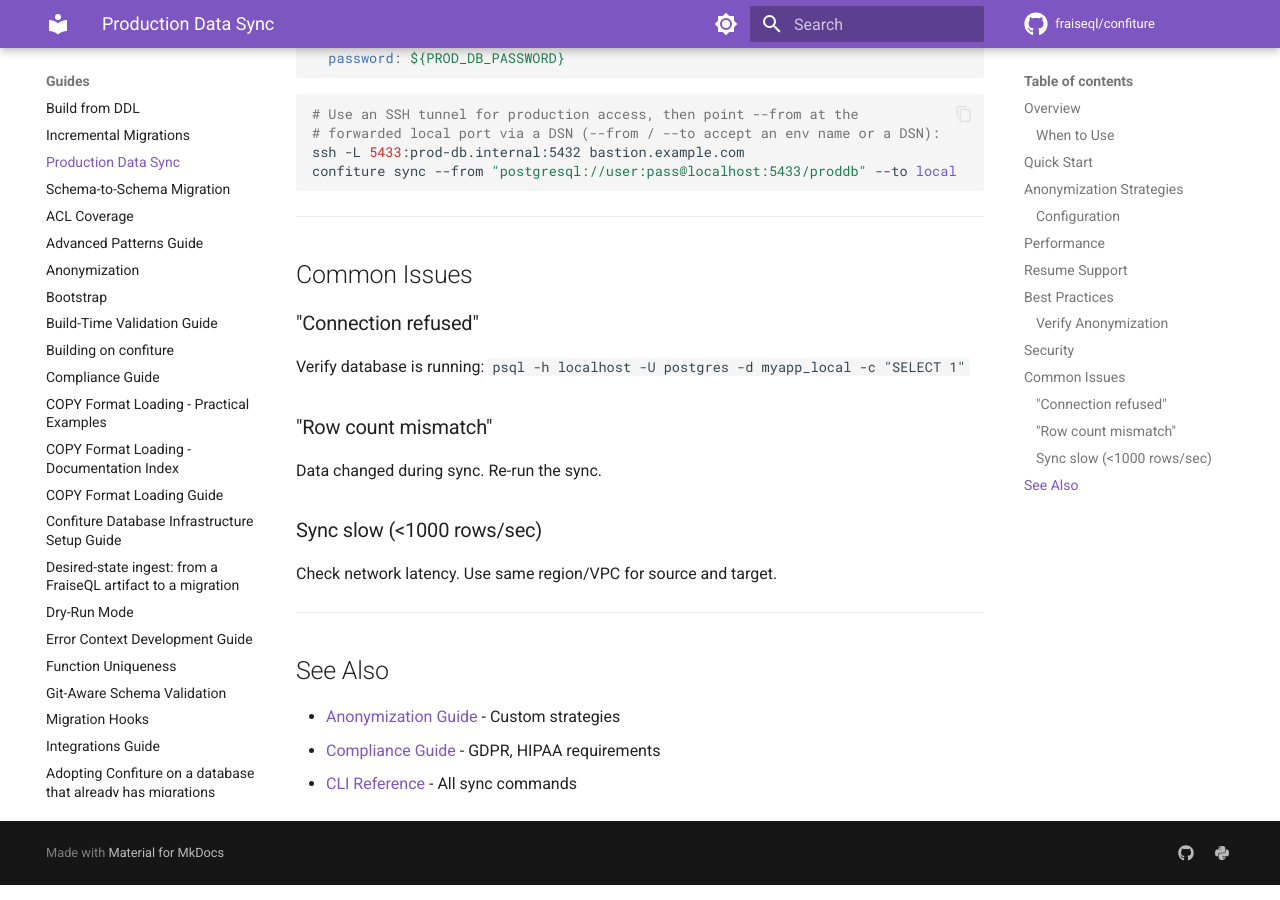
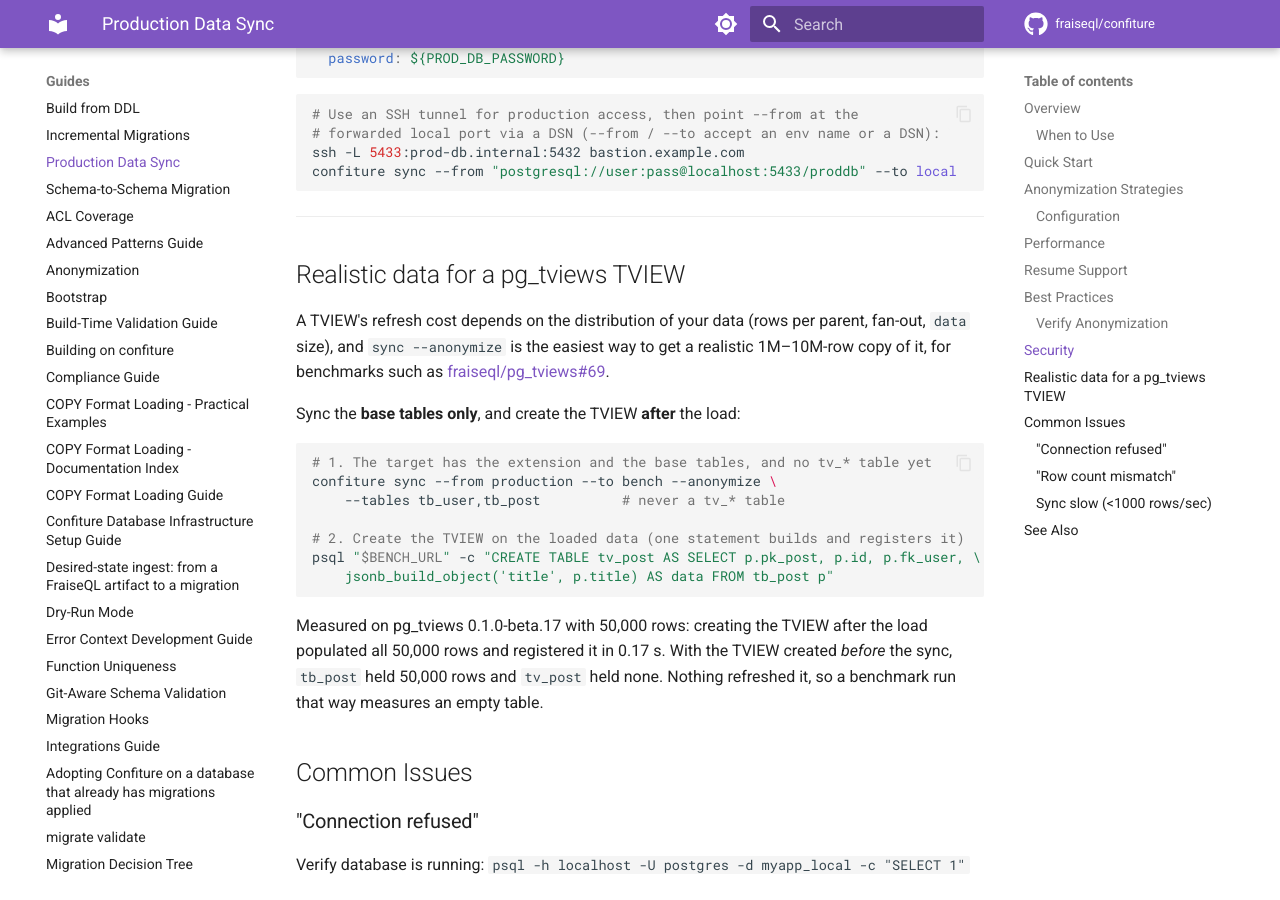
Before and after one commit to fraiseql/confiture, an MkDocs documentation site: the page built from docs/guides/03-production-sync.md, in a window 1280 px wide and 900 px high, scrolled down 3458 px. Built offline with MkDocs 1.6.1 and Material for MkDocs 9.7.7, drawn with Linux system fonts in a browser that asks for light colours; comment, search, counter and statistics services are not loaded; the version menu is left out.

Commit message:
docs(tview): the TVIEW guide and the sync recipe for benchmark data (#504)
## Changes
- docs/guides/pg-tviews.md: what confiture does with a TVIEW, the preflight and lint findings, what is not supported yet
- production-sync guide: sync base tables only, create the TVIEW after the load (measured: created before, it stays empty)

## Verification
✅ Tests pass
✅ Lints clean

Co-Authored-By: Claude Sonnet 5.5 <noreply@anthropic.com>

````diff
--- a/docs/guides/03-production-sync.md
+++ b/docs/guides/03-production-sync.md
@@ -149,6 +149,30 @@ confiture sync --from "postgresql://user:pass@localhost:5433/proddb" --to local
 
 ---
 
+## Realistic data for a pg_tviews TVIEW
+
+A TVIEW's refresh cost depends on the distribution of your data (rows per parent,
+fan-out, `data` size), and `sync --anonymize` is the easiest way to get a realistic
+1M–10M-row copy of it, for benchmarks such as
+[fraiseql/pg_tviews#69](https://github.com/fraiseql/pg_tviews/issues/69).
+
+Sync the **base tables only**, and create the TVIEW **after** the load:
+
+```bash
+# 1. The target has the extension and the base tables, and no tv_* table yet
+confiture sync --from production --to bench --anonymize \
+    --tables tb_user,tb_post          # never a tv_* table
+
+# 2. Create the TVIEW on the loaded data (one statement builds and registers it)
+psql "$BENCH_URL" -c "CREATE TABLE tv_post AS SELECT p.pk_post, p.id, p.fk_user, \
+    jsonb_build_object('title', p.title) AS data FROM tb_post p"
+```
+
+Measured on pg_tviews 0.1.0-beta.17 with 50,000 rows: creating the TVIEW after the
+load populated all 50,000 rows and registered it in 0.17 s. With the TVIEW created
+*before* the sync, `tb_post` held 50,000 rows and `tv_post` held none. Nothing
+refreshed it, so a benchmark run that way measures an empty table.
+
 ## Common Issues
 
 ### "Connection refused"
--- a/mkdocs.yml
+++ b/mkdocs.yml
@@ -118,6 +118,7 @@ nav:
       - 'Notification Hooks': guides/notifications.md
       - 'Ownership Coverage': guides/ownership-coverage.md
       - 'Parallel, cacheable CI provisioning': guides/parallel-ci-provisioning.md
+      - 'pgtviews TVIEWs': guides/pg-tviews.md
       - 'Prep-Seed Validation Guide': guides/prep-seed-validation.md
       - 'Replica-safe migrations': guides/replica-safe-migrations.md
       - 'Restoring a backup with confiture restore': guides/restore.md
````
Also changed, not shown: docs/guides/pg-tviews.md (added, +51 -0 lines).
